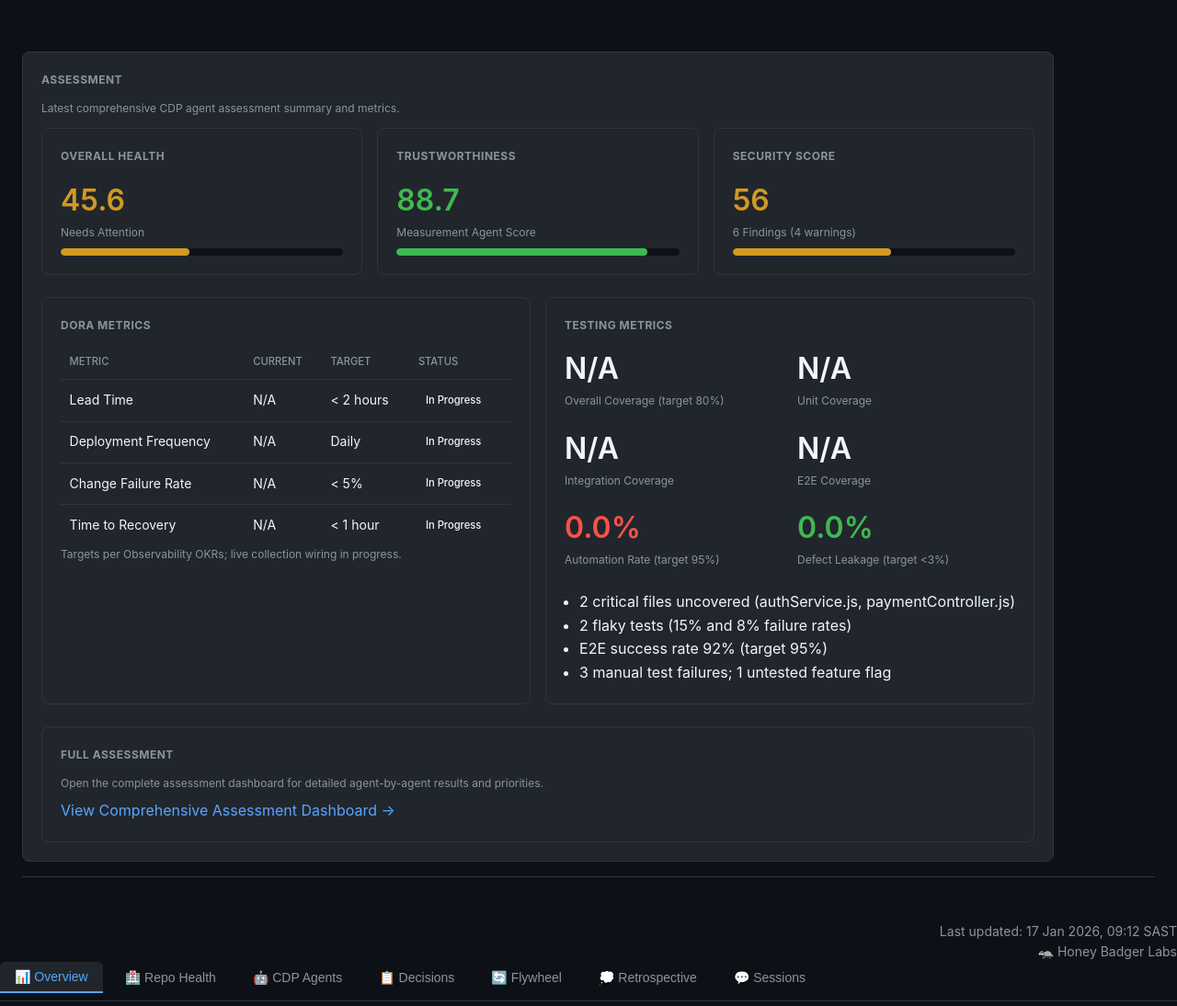
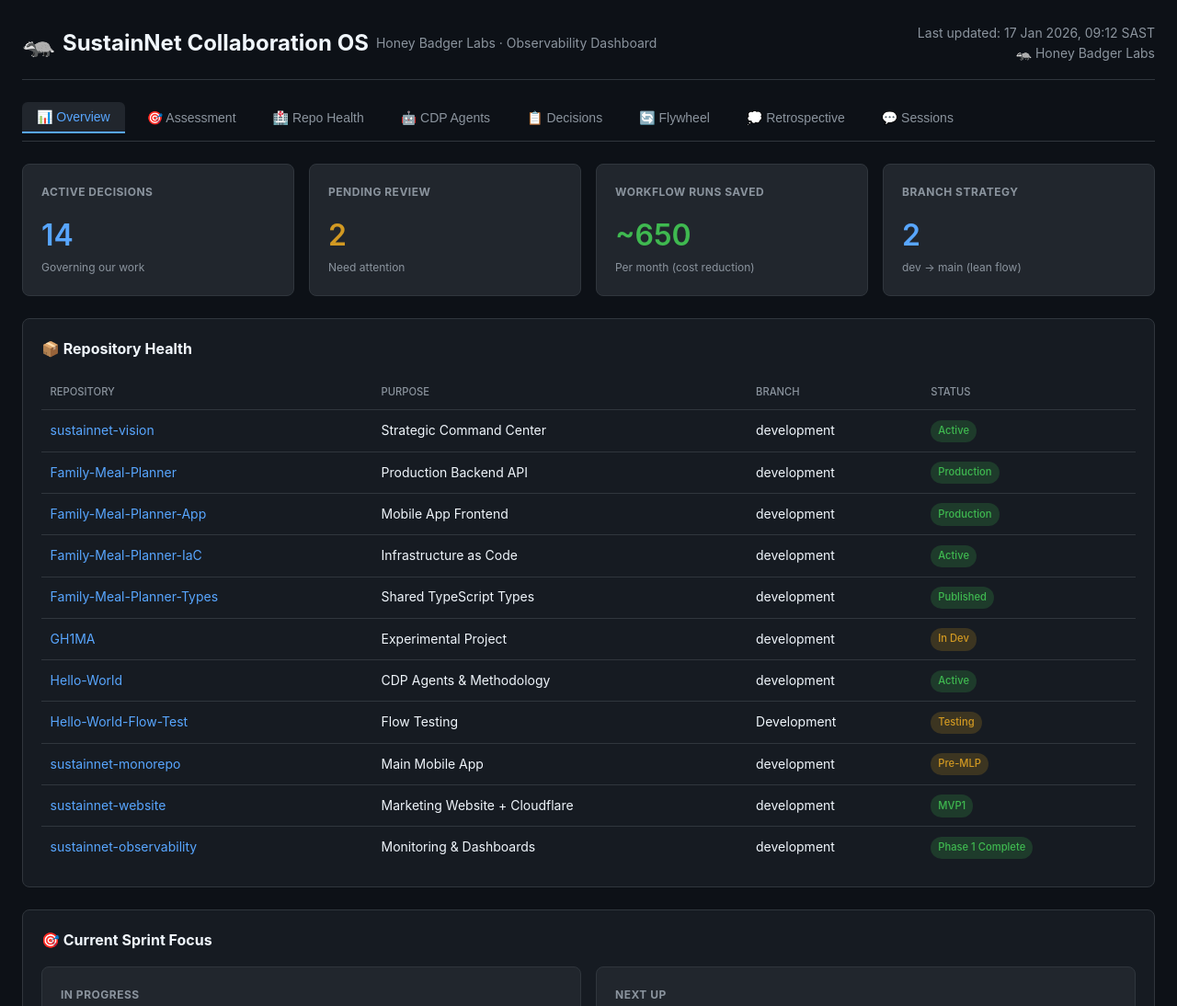
Before and after one commit to Honey-Badger-Labs/sustainnet-observability, a plain HTML site: page docs/index.html in a window 1280 px wide. Shown: the top 1094 px of the page at 92% size. Drawn offline with Linux system fonts and the light colour scheme.

Commit message:
refactor(dashboard): move Assessment to separate tab

```diff
--- a/docs/index.html
+++ b/docs/index.html
@@ -312,11 +312,166 @@
 <body>
     <div class="container">
         <header>
-
-                <!-- Assessment Section (Added) -->
-                <section id="assessment" style="margin-top: 2rem;">
+            <div>
+                <h1>
+                    <span class="logo">🦡</span>
+                    SustainNet Collaboration OS
+                    <div class="subtitle">Honey Badger Labs · Observability Dashboard</div>
+                </h1>
+            </div>
+            <div class="timestamp">
+                <div>Last updated: <span id="last-updated">-</span></div>
+                <div>🦡 Honey Badger Labs</div>
+            </div>
+        </header>
+
+        <!-- Navigation Tabs -->
+        <div class="tabs">
+            <button class="tab active" onclick="showTab('overview')">📊 Overview</button>
+            <button class="tab" onclick="showTab('assessment')">🎯 Assessment</button>
+            <button class="tab" onclick="showTab('health')">🏥 Repo Health</button>
+            <button class="tab" onclick="showTab('agents')">🤖 CDP Agents</button>
+            <button class="tab" onclick="showTab('decisions')">📋 Decisions</button>
+            <button class="tab" onclick="showTab('flywheel')">🔄 Flywheel</button>
+            <button class="tab" onclick="showTab('retro')">💭 Retrospective</button>
+            <button class="tab" onclick="showTab('sessions')">💬 Sessions</button>
+        </div>
+
+        <!-- OVERVIEW TAB -->
+        <div id="overview" class="tab-content active">
+            <div class="grid">
+                <div class="card">
+                    <h2>Active Decisions</h2>
+                    <div class="metric blue">14</div>
+                    <div class="metric-label">Governing our work</div>
+                </div>
+                <div class="card">
+                    <h2>Pending Review</h2>
+                    <div class="metric yellow">2</div>
+                    <div class="metric-label">Need attention</div>
+                </div>
+                <div class="card">
+                    <h2>Workflow Runs Saved</h2>
+                    <div class="metric green">~650</div>
+                    <div class="metric-label">Per month (cost reduction)</div>
+                </div>
+                <div class="card">
+                    <h2>Branch Strategy</h2>
+                    <div class="metric blue">2</div>
+                    <div class="metric-label">dev → main (lean flow)</div>
+                </div>
+            </div>
+
+            <div class="section">
+                <h2>📦 Repository Health</h2>
+                <table>
+                    <thead>
+                        <tr>
+                            <th>Repository</th>
+                            <th>Purpose</th>
+                            <th>Branch</th>
+                            <th>Status</th>
+                        </tr>
+                    </thead>
+                    <tbody>
+                        <tr>
+                            <td><a class="link" href="https://github.com/Honey-Badger-Labs/sustainnet-vision">sustainnet-vision</a></td>
+                            <td>Strategic Command Center</td>
+                            <td>development</td>
+                            <td><span class="badge active">Active</span></td>
+                        </tr>
+                        <tr>
+                            <td><a class="link" href="https://github.com/Honey-Badger-Labs/Family-Meal-Planner">Family-Meal-Planner</a></td>
+                            <td>Production Backend API</td>
+                            <td>development</td>
+                            <td><span class="badge active">Production</span></td>
+                        </tr>
+                        <tr>
+                            <td><a class="link" href="https://github.com/Honey-Badger-Labs/Family-Meal-Planner-App">Family-Meal-Planner-App</a></td>
+                            <td>Mobile App Frontend</td>
+                            <td>development</td>
+                            <td><span class="badge active">Production</span></td>
+                        </tr>
+                        <tr>
+                            <td><a class="link" href="https://github.com/Honey-Badger-Labs/Family-Meal-Planner-IaC">Family-Meal-Planner-IaC</a></td>
+                            <td>Infrastructure as Code</td>
+                            <td>development</td>
+                            <td><span class="badge active">Active</span></td>
+                        </tr>
+                        <tr>
+                            <td><a class="link" href="https://github.com/Honey-Badger-Labs/Family-Meal-Planner-Types">Family-Meal-Planner-Types</a></td>
+                            <td>Shared TypeScript Types</td>
+                            <td>development</td>
+                            <td><span class="badge active">Published</span></td>
+                        </tr>
+                        <tr>
+                            <td><a class="link" href="https://github.com/Honey-Badger-Labs/GH1MA">GH1MA</a></td>
+                            <td>Experimental Project</td>
+                            <td>development</td>
+                            <td><span class="badge proposed">In Dev</span></td>
+                        </tr>
+                        <tr>
+                            <td><a class="link" href="https://github.com/Honey-Badger-Labs/Hello-World">Hello-World</a></td>
+                            <td>CDP Agents & Methodology</td>
+                            <td>development</td>
+                            <td><span class="badge active">Active</span></td>
+                        </tr>
+                        <tr>
+                            <td><a class="link" href="https://github.com/Honey-Badger-Labs/Hello-World-Flow-Test">Hello-World-Flow-Test</a></td>
+                            <td>Flow Testing</td>
+                            <td>Development</td>
+                            <td><span class="badge proposed">Testing</span></td>
+                        </tr>
+                        <tr>
+                            <td><a class="link" href="https://github.com/Honey-Badger-Labs/sustainnet-monorepo">sustainnet-monorepo</a></td>
+                            <td>Main Mobile App</td>
+                            <td>development</td>
+                            <td><span class="badge proposed">Pre-MLP</span></td>
+                        </tr>
+                        <tr>
+                            <td><a class="link" href="https://github.com/Honey-Badger-Labs/sustainnet-website">sustainnet-website</a></td>
+                            <td>Marketing Website + Cloudflare</td>
+                            <td>development</td>
+                            <td><span class="badge active">MVP1</span></td>
+                        </tr>
+                        <tr>
+                            <td><a class="link" href="https://github.com/Honey-Badger-Labs/sustainnet-observability">sustainnet-observability</a></td>
+                            <td>Monitoring & Dashboards</td>
+                            <td>development</td>
+                            <td><span class="badge active">Phase 1 Complete</span></td>
+                        </tr>
+                    </tbody>
+                </table>
+            </div>
+
+            <div class="section">
+                <h2>🎯 Current Sprint Focus</h2>
+                <div class="grid grid-2">
                     <div class="card">
-                        <h2>Assessment</h2>
+                        <h3>In Progress</h3>
+                        <ul style="list-style: none; font-size: 0.85rem;">
+                            <li>🔄 Merge all workflow changes to main</li>
+                            <li>🔄 Enable GitHub Pages for dashboard</li>
+                            <li>🔄 Delete staging branches across repos</li>
+                        </ul>
+                    </div>
+                    <div class="card">
+                        <h3>Next Up</h3>
+                        <ul style="list-style: none; font-size: 0.85rem;">
+                            <li>📋 Implement Family Meal Planner enhancements</li>
+                            <li>📋 SustainNet MLP development</li>
+                            <li>✅ Observability Phase 1: Local stack operational</li>
+                        </ul>
+                    </div>
+                </div>
+            </div>
+        </div>
+
+        <!-- ASSESSMENT TAB -->
+        <div id="assessment" class="tab-content">
+                <section style="margin-top: 0;">
+                    <div class="card">
+                        <h2>🎯 Comprehensive Assessment</h2>
                         <p class="metric-label" style="margin-bottom: 0.75rem;">Latest comprehensive CDP agent assessment summary and metrics.</p>
                         <div class="grid grid-3">
                             <div class="card">
@@ -426,225 +581,6 @@
                         </div>
                     </div>
                 </section>
-
-            </div>
-            <script>
-            (async function loadDora(){
-                try {
-                    const res = await fetch('./data/dora.json', { cache: 'no-store' });
-                    if (!res.ok) return;
-                    const data = await res.json();
-                    const overall = data.overall || {};
-                    const lead = overall.lead_time_hours_median;
-                    const freq = overall.deployment_frequency_per_day;
-                    const cfr = overall.change_failure_rate;
-                    const ttr = overall.time_to_restore_hours_avg;
-
-                    const setText = (id, v, suffix='') => {
-                        const el = document.getElementById(id);
-                        if (el) el.textContent = (v === null || v === undefined) ? 'N/A' : `${v}${suffix}`;
-                    };
-
-                    setText('dora-lead-time', lead, ' h (median)');
-                    setText('dora-deploy-frequency', freq, ' /day');
-                    setText('dora-cfr', cfr !== null && cfr !== undefined ? `${(cfr*100).toFixed(1)}%` : 'N/A');
-                    setText('dora-ttr', ttr, ' h (avg)');
-                } catch (e) {
-                    // silent fail; table remains TBD
-                }
-            })();
-
-            (async function loadTesting(){
-                try {
-                    const res = await fetch('./data/testing.json', { cache: 'no-store' });
-                    if (!res.ok) return;
-                    const data = await res.json();
-                    const overall = data.overall || {};
-
-                    const setText = (id, v) => {
-                        const el = document.getElementById(id);
-                        if (!el) return;
-                        if (v === null || v === undefined) {
-                            el.textContent = 'N/A';
-                            el.className = 'metric';
-                            return;
-                        }
-                        // Format percentages and apply color bands
-                        const val = typeof v === 'number' ? v : parseFloat(v);
-                        const pctText = `${val.toFixed(1)}%`;
-                        let cls = 'metric';
-                        if (id.includes('coverage') || id.includes('automation')) {
-                            if (val < 65) cls += ' red';
-                            else if (val < 80) cls += ' yellow';
-                            else cls += ' green';
-                        } else if (id.includes('defect')) {
-                            if (val >= 10) cls += ' red';
-                            else if (val >= 3) cls += ' yellow';
-                            else cls += ' green';
-                        }
-                        el.className = cls;
-                        el.textContent = pctText;
-                    };
-
-                    setText('testing-overall-coverage', overall.coverage_overall);
-                    setText('testing-unit-coverage', overall.coverage_unit);
-                    setText('testing-integration-coverage', overall.coverage_integration);
-                    setText('testing-e2e-coverage', overall.coverage_e2e);
-                    setText('testing-automation-rate', overall.automation_rate * 100);
-                    setText('testing-defect-leakage', overall.defect_leakage_rate * 100);
-                } catch (e) {
-                    // silent fail; metrics remain TBD
-                }
-            })();
-            </script>
-        </body>
-        </html>
-            </div>
-            <div class="timestamp">
-                <div>Last updated: <span id="last-updated">-</span></div>
-                <div>🦡 Honey Badger Labs</div>
-            </div>
-        </header>
-
-        <!-- Navigation Tabs -->
-        <div class="tabs">
-            <button class="tab active" onclick="showTab('overview')">📊 Overview</button>
-            <button class="tab" onclick="showTab('health')">🏥 Repo Health</button>
-            <button class="tab" onclick="showTab('agents')">🤖 CDP Agents</button>
-            <button class="tab" onclick="showTab('decisions')">📋 Decisions</button>
-            <button class="tab" onclick="showTab('flywheel')">🔄 Flywheel</button>
-            <button class="tab" onclick="showTab('retro')">💭 Retrospective</button>
-            <button class="tab" onclick="showTab('sessions')">💬 Sessions</button>
-        </div>
-
-        <!-- OVERVIEW TAB -->
-        <div id="overview" class="tab-content active">
-            <div class="grid">
-                <div class="card">
-                    <h2>Active Decisions</h2>
-                    <div class="metric blue">14</div>
-                    <div class="metric-label">Governing our work</div>
-                </div>
-                <div class="card">
-                    <h2>Pending Review</h2>
-                    <div class="metric yellow">2</div>
-                    <div class="metric-label">Need attention</div>
-                </div>
-                <div class="card">
-                    <h2>Workflow Runs Saved</h2>
-                    <div class="metric green">~650</div>
-                    <div class="metric-label">Per month (cost reduction)</div>
-                </div>
-                <div class="card">
-                    <h2>Branch Strategy</h2>
-                    <div class="metric blue">2</div>
-                    <div class="metric-label">dev → main (lean flow)</div>
-                </div>
-            </div>
-
-            <div class="section">
-                <h2>📦 Repository Health</h2>
-                <table>
-                    <thead>
-                        <tr>
-                            <th>Repository</th>
-                            <th>Purpose</th>
-                            <th>Branch</th>
-                            <th>Status</th>
-                        </tr>
-                    </thead>
-                    <tbody>
-                        <tr>
-                            <td><a class="link" href="https://github.com/Honey-Badger-Labs/sustainnet-vision">sustainnet-vision</a></td>
-                            <td>Strategic Command Center</td>
-                            <td>development</td>
-                            <td><span class="badge active">Active</span></td>
-                        </tr>
-                        <tr>
-                            <td><a class="link" href="https://github.com/Honey-Badger-Labs/Family-Meal-Planner">Family-Meal-Planner</a></td>
-                            <td>Production Backend API</td>
-                            <td>development</td>
-                            <td><span class="badge active">Production</span></td>
-                        </tr>
-                        <tr>
-                            <td><a class="link" href="https://github.com/Honey-Badger-Labs/Family-Meal-Planner-App">Family-Meal-Planner-App</a></td>
-                            <td>Mobile App Frontend</td>
-                            <td>development</td>
-                            <td><span class="badge active">Production</span></td>
-                        </tr>
-                        <tr>
-                            <td><a class="link" href="https://github.com/Honey-Badger-Labs/Family-Meal-Planner-IaC">Family-Meal-Planner-IaC</a></td>
-                            <td>Infrastructure as Code</td>
-                            <td>development</td>
-                            <td><span class="badge active">Active</span></td>
-                        </tr>
-                        <tr>
-                            <td><a class="link" href="https://github.com/Honey-Badger-Labs/Family-Meal-Planner-Types">Family-Meal-Planner-Types</a></td>
-                            <td>Shared TypeScript Types</td>
-                            <td>development</td>
-                            <td><span class="badge active">Published</span></td>
-                        </tr>
-                        <tr>
-                            <td><a class="link" href="https://github.com/Honey-Badger-Labs/GH1MA">GH1MA</a></td>
-                            <td>Experimental Project</td>
-                            <td>development</td>
-                            <td><span class="badge proposed">In Dev</span></td>
-                        </tr>
-                        <tr>
-                            <td><a class="link" href="https://github.com/Honey-Badger-Labs/Hello-World">Hello-World</a></td>
-                            <td>CDP Agents & Methodology</td>
-                            <td>development</td>
-                            <td><span class="badge active">Active</span></td>
-                        </tr>
-                        <tr>
-                            <td><a class="link" href="https://github.com/Honey-Badger-Labs/Hello-World-Flow-Test">Hello-World-Flow-Test</a></td>
-                            <td>Flow Testing</td>
-                            <td>Development</td>
-                            <td><span class="badge proposed">Testing</span></td>
-                        </tr>
-                        <tr>
-                            <td><a class="link" href="https://github.com/Honey-Badger-Labs/sustainnet-monorepo">sustainnet-monorepo</a></td>
-                            <td>Main Mobile App</td>
-                            <td>development</td>
-                            <td><span class="badge proposed">Pre-MLP</span></td>
-                        </tr>
-                        <tr>
-                            <td><a class="link" href="https://github.com/Honey-Badger-Labs/sustainnet-website">sustainnet-website</a></td>
-                            <td>Marketing Website + Cloudflare</td>
-                            <td>development</td>
-                            <td><span class="badge active">MVP1</span></td>
-                        </tr>
-                        <tr>
-                            <td><a class="link" href="https://github.com/Honey-Badger-Labs/sustainnet-observability">sustainnet-observability</a></td>
-                            <td>Monitoring & Dashboards</td>
-                            <td>development</td>
-                            <td><span class="badge active">Phase 1 Complete</span></td>
-                        </tr>
-                    </tbody>
-                </table>
-            </div>
-
-            <div class="section">
-                <h2>🎯 Current Sprint Focus</h2>
-                <div class="grid grid-2">
-                    <div class="card">
-                        <h3>In Progress</h3>
-                        <ul style="list-style: none; font-size: 0.85rem;">
-                            <li>🔄 Merge all workflow changes to main</li>
-                            <li>🔄 Enable GitHub Pages for dashboard</li>
-                            <li>🔄 Delete staging branches across repos</li>
-                        </ul>
-                    </div>
-                    <div class="card">
-                        <h3>Next Up</h3>
-                        <ul style="list-style: none; font-size: 0.85rem;">
-                            <li>📋 Implement Family Meal Planner enhancements</li>
-                            <li>📋 SustainNet MLP development</li>
-                            <li>✅ Observability Phase 1: Local stack operational</li>
-                        </ul>
-                    </div>
-                </div>
-            </div>
         </div>
 
         <!-- REPO HEALTH TAB -->
```
